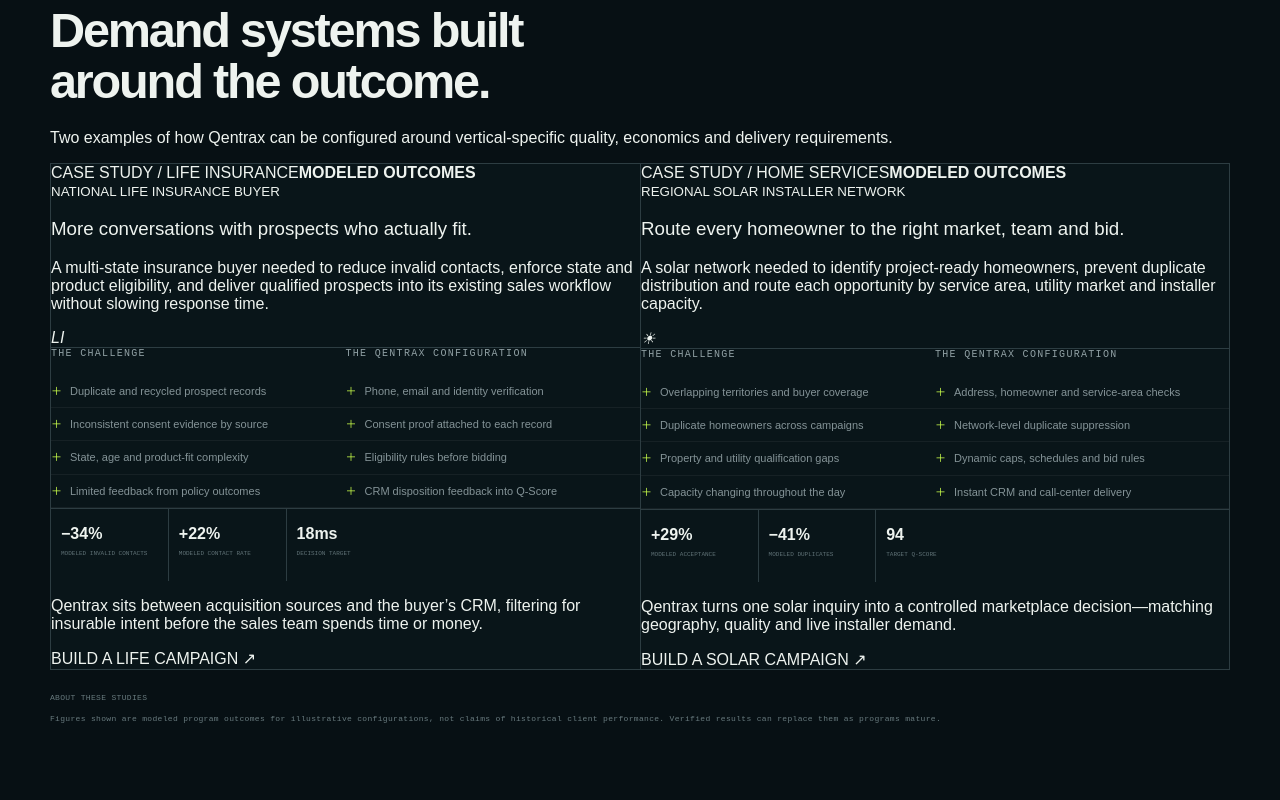
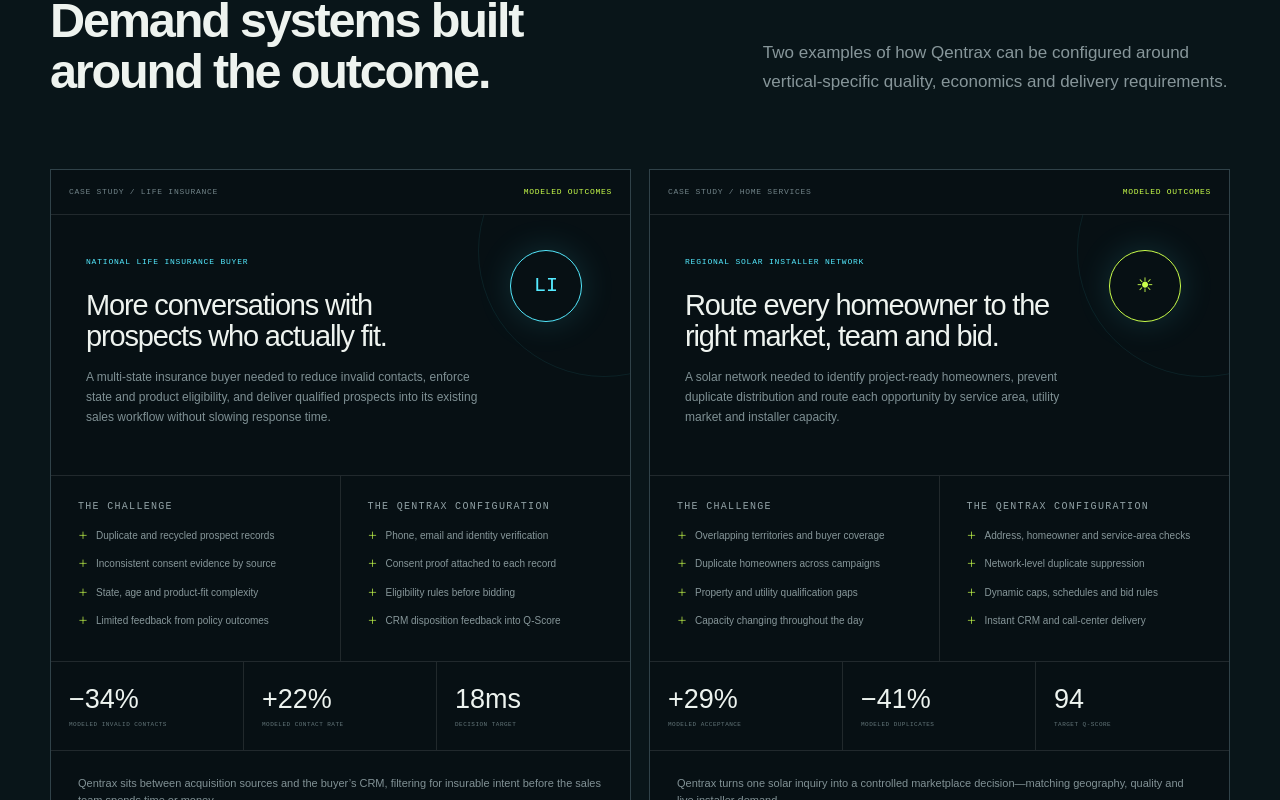
Before and after one commit to jpgreen30/Qentrax, a Next.js app: page / in a window 1280 px wide. Shown: the part 7240-8040 px from the top of the page. Built offline with nearby package versions, Linux system fonts and the light colour scheme.

Commit message:
Add original case studies CSS and import it in layout

```diff
--- /dev/null
+++ b/src/app/cases.css
@@ -0,0 +1,38 @@
+/* === Original case studies layout === */
+.cases{padding:125px 0;background:#091519}
+.cases>.shell>header{display:grid;grid-template-columns:1fr .75fr;gap:90px;align-items:end;margin-bottom:50px}
+.cases>.shell>header p{color:var(--muted);font-size:17px;line-height:1.7;margin:0 0 22px}
+.caseGrid{display:grid;grid-template-columns:1fr 1fr;gap:18px;border:0}
+.caseGrid>article{border:1px solid #304249;background:#071014}
+.caseGrid>article+article{border-left:1px solid #304249}
+.caseTop{height:45px;padding:0 18px;display:flex;align-items:center;justify-content:space-between;border-bottom:1px solid var(--line);font:8px var(--mono);letter-spacing:.09em;color:#718388}
+.caseTop b{color:var(--acid);font-weight:400}
+.caseHero{min-height:260px;padding:35px;display:grid;grid-template-columns:1fr 85px;gap:25px;position:relative;overflow:hidden;background-image:none}
+.caseHero:after{content:"";position:absolute;width:250px;height:250px;border:1px solid #54eaff14;border-radius:50%;right:-100px;top:-90px}
+.caseHero small{font:8px var(--mono);letter-spacing:.1em;color:var(--cyan)}
+.caseHero h3{font-size:29px;line-height:1.08;letter-spacing:-.04em;margin:22px 0 16px}
+.caseHero p{color:#7f9094;font-size:12px;line-height:1.65;margin:0}
+.caseHero>i{width:72px;height:72px;border:1px solid var(--cyan);color:var(--cyan);display:grid;place-items:center;border-radius:50%;font-style:normal;font:20px var(--mono);z-index:1;box-shadow:0 0 35px #54eaff25}
+.solarCase .caseHero>i{border-color:var(--acid);color:var(--acid)}
+.caseBody{display:grid;grid-template-columns:1fr 1fr;border-block:1px solid var(--line);border-top:1px solid var(--line)}
+.caseBody>div{padding:25px 27px}
+.caseBody>div:first-child{border-right:1px solid var(--line)}
+.caseBody section{padding:0;border:0}
+.caseBody section+section{border:0}
+.caseBody ul{list-style:none;padding:10px 0 0;margin:0}
+.caseBody li{font-size:10px;color:#87979a;padding:6px 0;border:0}
+.caseBody li:before{content:"＋";color:var(--acid);margin-right:8px}
+.caseBody p{display:none}
+.caseMetrics{display:grid;grid-template-columns:repeat(3,1fr);border-bottom:1px solid var(--line);border-top:0}
+.caseMetrics span{padding:22px 18px;border-right:1px solid var(--line);min-height:auto}
+.caseMetrics span:last-child{border-right:0}
+.caseMetrics strong,.caseMetrics b{display:block;font-size:27px;color:#edf3ef;font-weight:inherit}
+.caseMetrics small{display:block;color:#637579;font:6px var(--mono);letter-spacing:.08em;margin-top:6px}
+.caseGrid article>footer{padding:24px 27px;display:block;border:0}
+.caseGrid article>footer p{color:#819195;font-size:11px;line-height:1.6;min-height:52px;margin:0 0 14px}
+.caseGrid article>footer a{font:8px var(--mono);letter-spacing:.1em;color:var(--acid);text-underline-offset:5px}
+.caseDisclosure{display:grid;grid-template-columns:180px 1fr;gap:20px;border:1px solid #304249;border-top:0;padding:20px 25px;margin:0;color:inherit;font:inherit;letter-spacing:0}
+.caseDisclosure span{font:8px var(--mono);letter-spacing:.1em;color:#6e8084}
+.caseDisclosure p{font-size:10px;line-height:1.55;color:#617277;margin:0}
+@media(max-width:900px){.cases>.shell>header,.caseGrid{grid-template-columns:1fr;gap:20px}.caseHero{min-height:auto}.caseGrid article>footer p{min-height:auto}.caseGrid>article+article{border-left:1px solid #304249;border-top:0}}
+@media(max-width:600px){.cases{padding:80px 0}.caseHero{grid-template-columns:1fr;padding:27px 22px}.caseHero>i{position:absolute;right:20px;top:22px;width:55px;height:55px}.caseHero h3{font-size:25px;padding-right:25px}.caseBody{grid-template-columns:1fr}.caseBody>div:first-child{border-right:0;border-bottom:1px solid var(--line)}.caseMetrics strong,.caseMetrics b{font-size:22px}.caseMetrics span{padding:18px 12px}.caseDisclosure{grid-template-columns:1fr;gap:9px}}
--- a/src/app/layout.tsx
+++ b/src/app/layout.tsx
@@ -1,4 +1,5 @@
 import type { Metadata } from "next";
 import "./globals.css";
+import "./cases.css";
 export const metadata: Metadata = { title: "Qentrax | Verified demand. Measurable growth.", description: "Qentrax connects verified consumer demand with qualified advertisers." };
 export default function RootLayout({children}:{children:React.ReactNode}) { return <html lang="en"><body>{children}</body></html>; }
```
